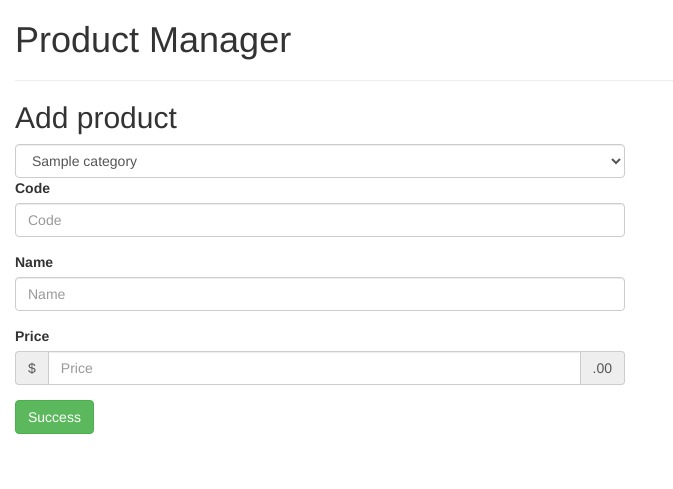
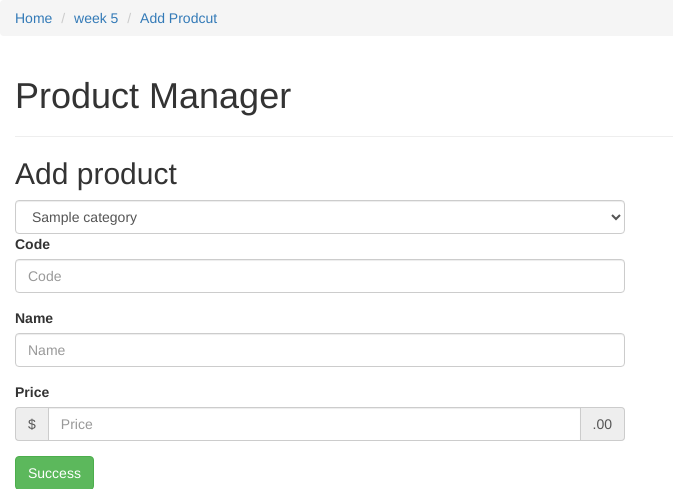
Before and after one commit to alexesca/php, a PHP site: page /week5/addProductForm.php in a window 1280 px wide. Shown: the top 489 px of the page, without its empty margins (0-673 px from the left). Run offline with PHP 8.4, Linux system fonts and the light colour scheme; tables that the repository leaves empty or names only in its code hold one stand-in row (values such as "Sample post").

Commit message:
added chapter 4 and 5 activities

```diff
--- a/index.php
+++ b/index.php
@@ -21,6 +21,7 @@
   <a href="#" class="list-group-item">Excersise 2</a>
   <a href="#" class="list-group-item">Excersise 3</a>
   <a href="#" class="list-group-item">Excersise 4</a>
+  <a href="#" class="list-group-item">Excersise 5 <strong>(completed)</strong></a>
 </div>
 <br>
 <br>
@@ -31,7 +32,8 @@
   <a href="week2/productDiscount.php" class="list-group-item">Enhancements 1</a>
   <a href="#" class="list-group-item">Enhancements 2</a>
   <a href="#" class="list-group-item">Enhancements 3</a>
-  <a href="#" class="list-group-item">Enhancements 4</a>
+  <a href="week5/index.php" class="list-group-item">Enhancements 4<strong>(completed)</strong></a>
+  <a href="week5/index.php" class="list-group-item">Enhancements 5<strong>(completed)</strong></a>
 </div>
     <script src="https://maxcdn.bootstrapcdn.com/bootstrap/3.3.7/js/bootstrap.min.js" integrity="sha384-Tc5IQib027qvyjSMfHjOMaLkfuWVxZxUPnCJA7l2mCWNIpG9mGCD8wGNIcPD7Txa" crossorigin="anonymous"></script>
  </body>
--- a/week5/addProductForm.php
+++ b/week5/addProductForm.php
@@ -9,6 +9,11 @@ include_once '../db/connection.php';
             <link href="https://maxcdn.bootstrapcdn.com/bootstrap/3.3.7/css/bootstrap.min.css" rel="stylesheet" integrity="sha384-BVYiiSIFeK1dGmJRAkycuHAHRg32OmUcww7on3RYdg4Va+PmSTsz/K68vbdEjh4u" crossorigin="anonymous">
 </head>
 <body>
+<ol class="breadcrumb">
+  <li><a href="../index.php">Home</a></li>
+  <li><a href="index.php">week 5</a></li>
+  <li><a href="#">Add Prodcut</a></li>
+</ol>
   <div class="container-fluid">
     <h1>Product Manager</h1>
     <hr>
--- a/week5/editProductForm.php
+++ b/week5/editProductForm.php
@@ -9,6 +9,11 @@ include_once '../db/connection.php';
             <link href="https://maxcdn.bootstrapcdn.com/bootstrap/3.3.7/css/bootstrap.min.css" rel="stylesheet" integrity="sha384-BVYiiSIFeK1dGmJRAkycuHAHRg32OmUcww7on3RYdg4Va+PmSTsz/K68vbdEjh4u" crossorigin="anonymous">
 </head>
 <body>
+<ol class="breadcrumb">
+  <li><a href="../index.php">Home</a></li>
+  <li><a href="index.php">week 5</a></li>
+  <li><a href="">Edit Prodcut</a></li>
+</ol>
   <div class="container-fluid">
     <h1>Product Manager</h1>
     <hr>
--- a/week5/index.php
+++ b/week5/index.php
@@ -21,6 +21,10 @@ $products =  $statement2->fetchAll();
         <link href="https://maxcdn.bootstrapcdn.com/bootstrap/3.3.7/css/bootstrap.min.css" rel="stylesheet" integrity="sha384-BVYiiSIFeK1dGmJRAkycuHAHRg32OmUcww7on3RYdg4Va+PmSTsz/K68vbdEjh4u" crossorigin="anonymous">
 </head>
 <body>
+<ol class="breadcrumb">
+  <li><a href="../index.php">Home</a></li>
+  <li><a href="#">week 5</a></li>
+</ol>
     <div class="row">
         <div class="col-md-3">
             <div class="row">
```
